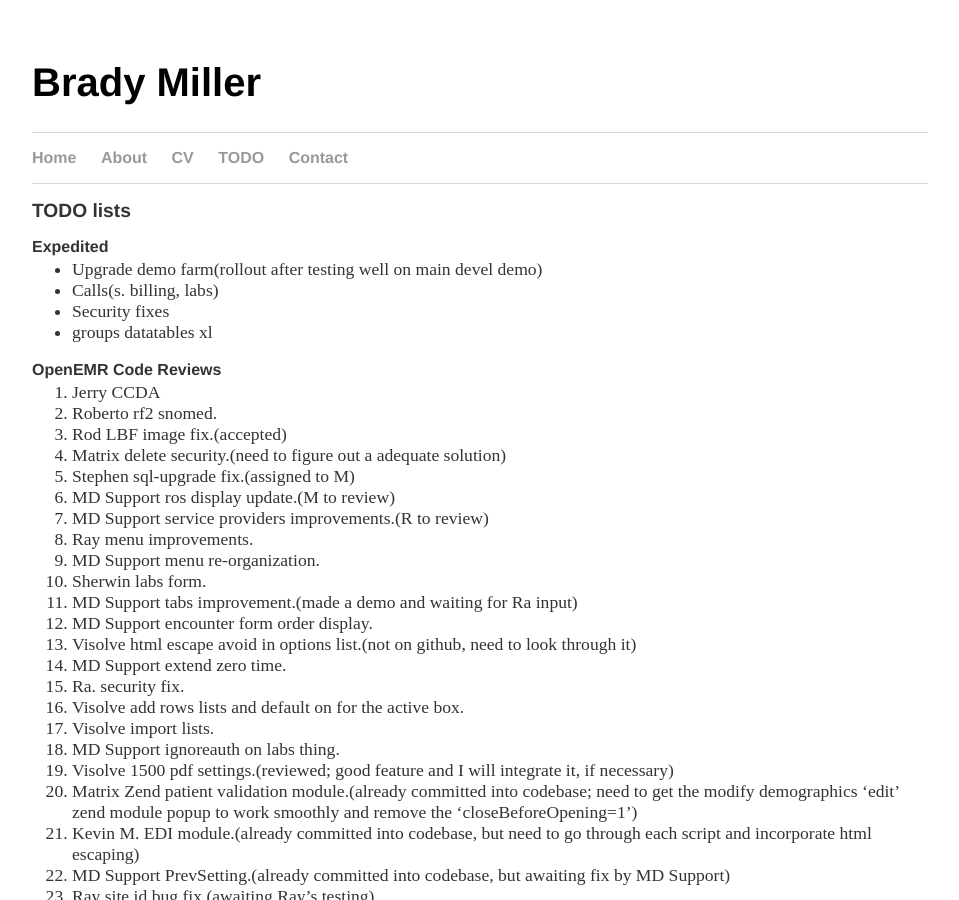
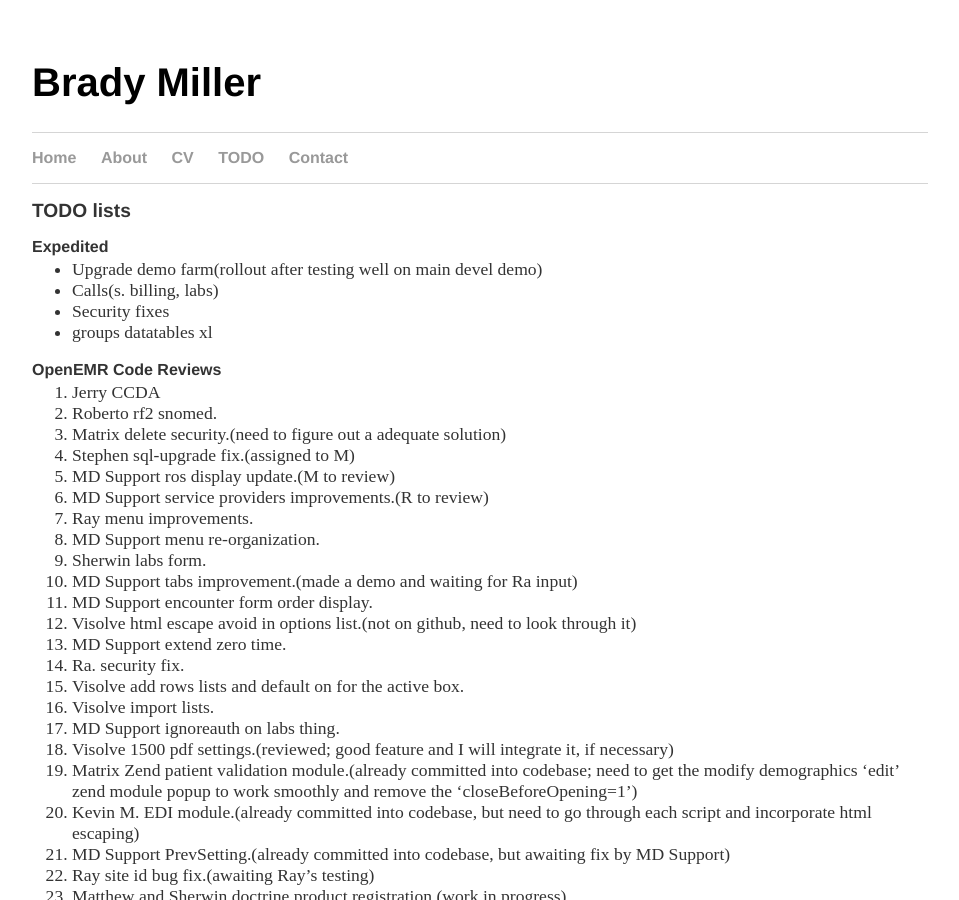
Before and after one commit to bradymiller/bradymiller.github.io, a Jekyll site: the page built from todo/index.md, in a window 1280 px wide and 900 px high. Shown: the whole window, without its empty margins (160-1119 px from the left). Built offline with Jekyll 4.4.1, drawn with Linux system fonts in a browser that asks for light colours; our own code applies the rules of GitHub Pages for plain Markdown files.

Commit message:
Update index.md

```diff
--- a/todo/index.md
+++ b/todo/index.md
@@ -12,7 +12,6 @@
 ### OpenEMR Code Reviews
 1. Jerry CCDA
 1. Roberto rf2 snomed.
-1. Rod LBF image fix.(accepted)
 1. Matrix delete security.(need to figure out a adequate solution)
 1. Stephen sql-upgrade fix.(assigned to M)
 1. MD Support ros display update.(M to review)
```
